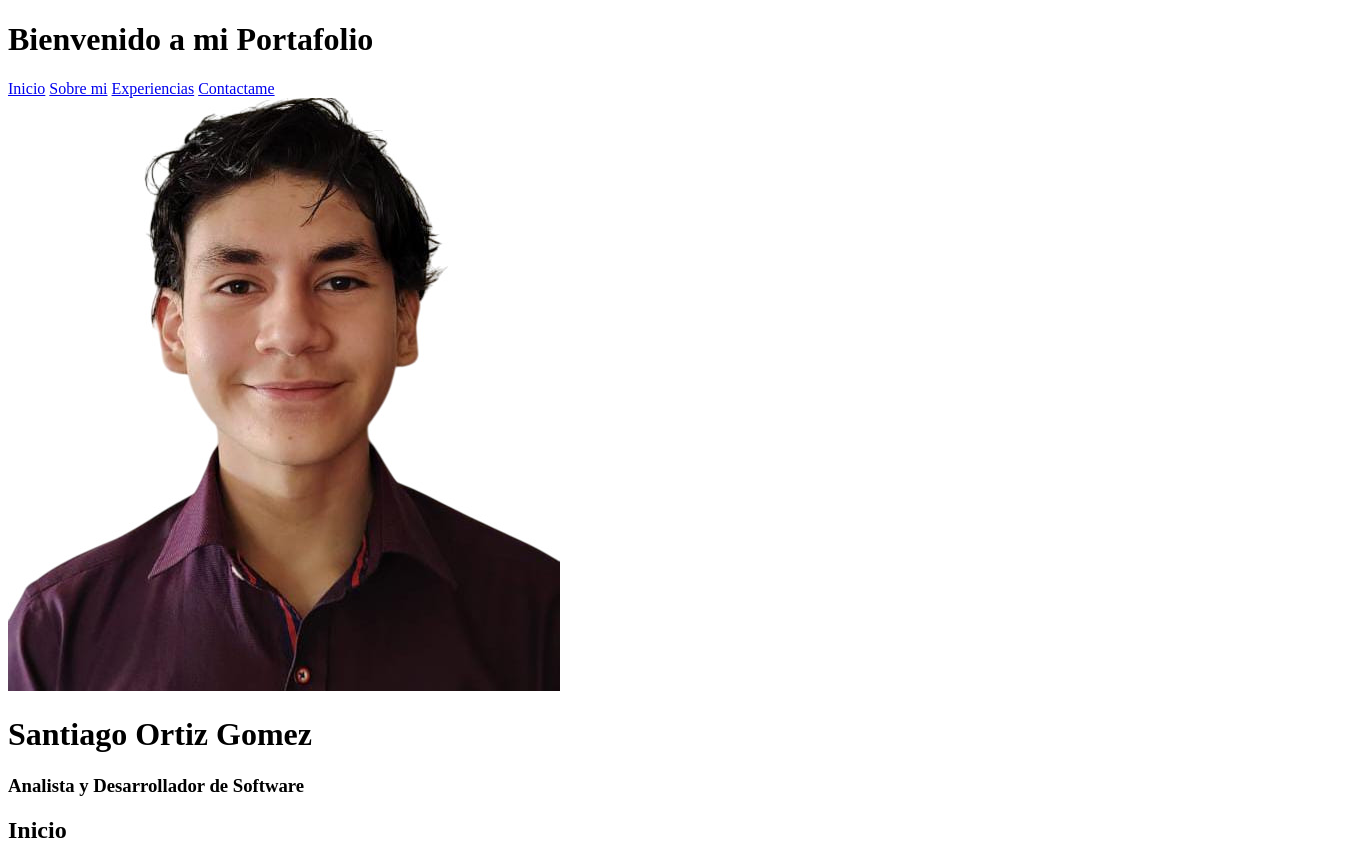
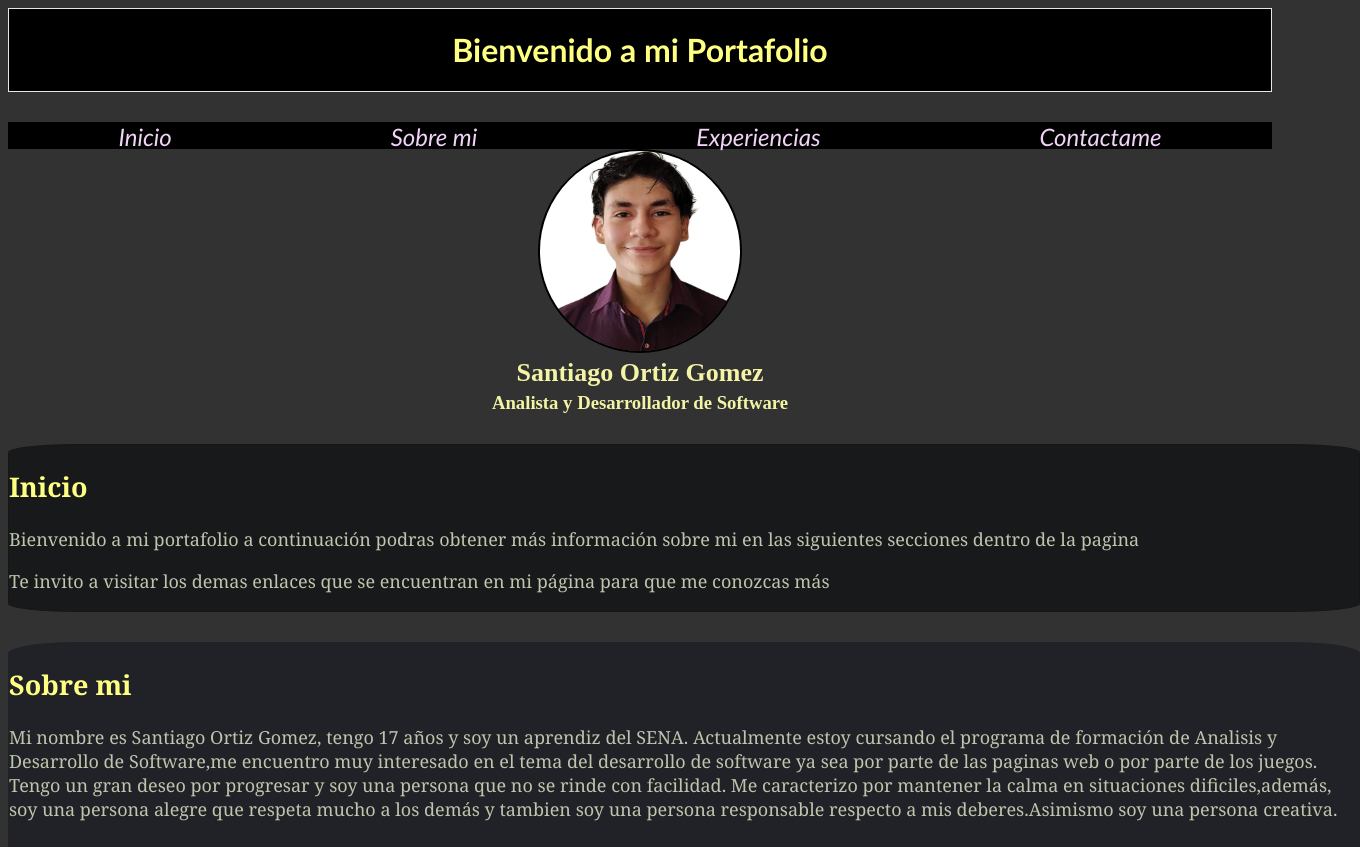
Before and after one commit to SantiagoOrtiz0/Portafolio-Santiago, a plain HTML site: page index.html in a window 1280 px wide. Shown: the top 847 px of the page, 1360 px wide, since content can reach past the window. Drawn offline with Linux system fonts and the light colour scheme.

Commit message:
CambioHt

```diff
--- a/index.html
+++ b/index.html
@@ -4,7 +4,7 @@
 <head>
     <meta charset="UTF-8">
     <title>Portafolio Personal</title>
-    <link rel="stylesheet" href="Portafolio.css">
+    <link rel="stylesheet" href="index.css">
     <link rel="stylesheet" href="https://cdnjs.cloudflare.com/ajax/libs/font-awesome/6.4.0/css/all.min.css" ;>
  </head>
     <header>
```
